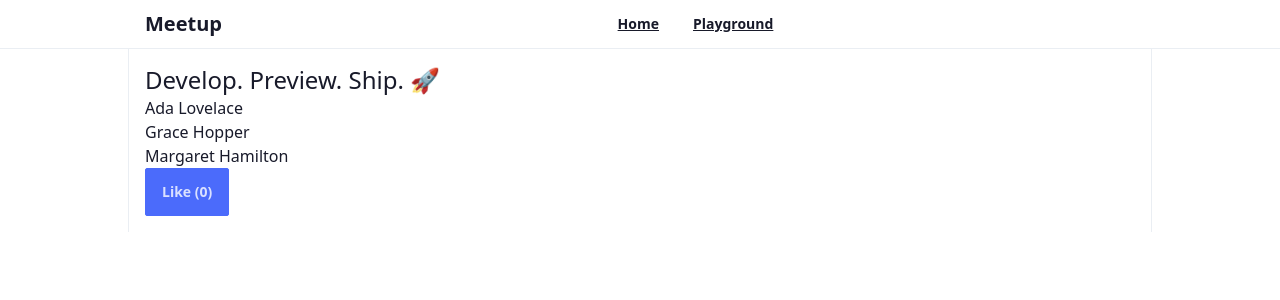
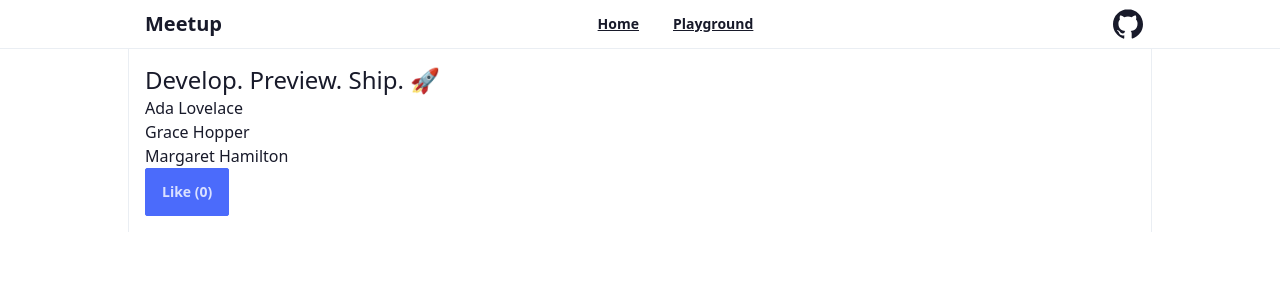
Before and after one commit to isutare412/meetup, a Next.js app in the folder ui-ssr/: page / in a window 1280 px wide. Shown: the top 300 px of the page. Built offline with nearby package versions, Linux system fonts and the light colour scheme.

Commit message:
Add GitHub link in GNB

```diff
--- /dev/null
+++ b/ui-ssr/components/icon/octocat.tsx
@@ -0,0 +1,16 @@
+import * as React from 'react'
+import { SVGProps } from 'react'
+
+const Octocat = (props: SVGProps<SVGSVGElement>) => (
+  <svg
+    width={32}
+    height={32}
+    viewBox="0 0 32 32"
+    xmlns="http://www.w3.org/2000/svg"
+    {...props}
+  >
+    <path d="M16 .396c-8.839 0-16 7.167-16 16 0 7.073 4.584 13.068 10.937 15.183.803.151 1.093-.344 1.093-.772 0-.38-.009-1.385-.015-2.719-4.453.964-5.391-2.151-5.391-2.151-.729-1.844-1.781-2.339-1.781-2.339-1.448-.989.115-.968.115-.968 1.604.109 2.448 1.645 2.448 1.645 1.427 2.448 3.744 1.74 4.661 1.328.14-1.031.557-1.74 1.011-2.135-3.552-.401-7.287-1.776-7.287-7.907 0-1.751.62-3.177 1.645-4.297-.177-.401-.719-2.031.141-4.235 0 0 1.339-.427 4.4 1.641a15.436 15.436 0 0 1 4-.541c1.36.009 2.719.187 4 .541 3.043-2.068 4.381-1.641 4.381-1.641.859 2.204.317 3.833.161 4.235 1.015 1.12 1.635 2.547 1.635 4.297 0 6.145-3.74 7.5-7.296 7.891.556.479 1.077 1.464 1.077 2.959 0 2.14-.02 3.864-.02 4.385 0 .416.28.916 1.104.755 6.4-2.093 10.979-8.093 10.979-15.156 0-8.833-7.161-16-16-16z" />
+  </svg>
+)
+
+export default Octocat
--- a/ui-ssr/components/navbar.tsx
+++ b/ui-ssr/components/navbar.tsx
@@ -1,5 +1,6 @@
 import { NextPage } from 'next'
 import Link from 'next/link'
+import Octocat from '@components/icon/octocat'
 
 const NavBar: NextPage = () => {
   const navigations = [
@@ -28,7 +29,15 @@ const NavBar: NextPage = () => {
             </Link>
           ))}
         </div>
-        <div></div>
+        <div className="flex content-center">
+          <a
+            href="https://github.com/isutare412"
+            role="button"
+            className="btn btn-link btn-sm px-0 my-auto mr-2 text-base-content hover:text-gray-500"
+          >
+            <Octocat width={30} height={30} className="fill-current" />
+          </a>
+        </div>
       </div>
     </div>
   )
```
